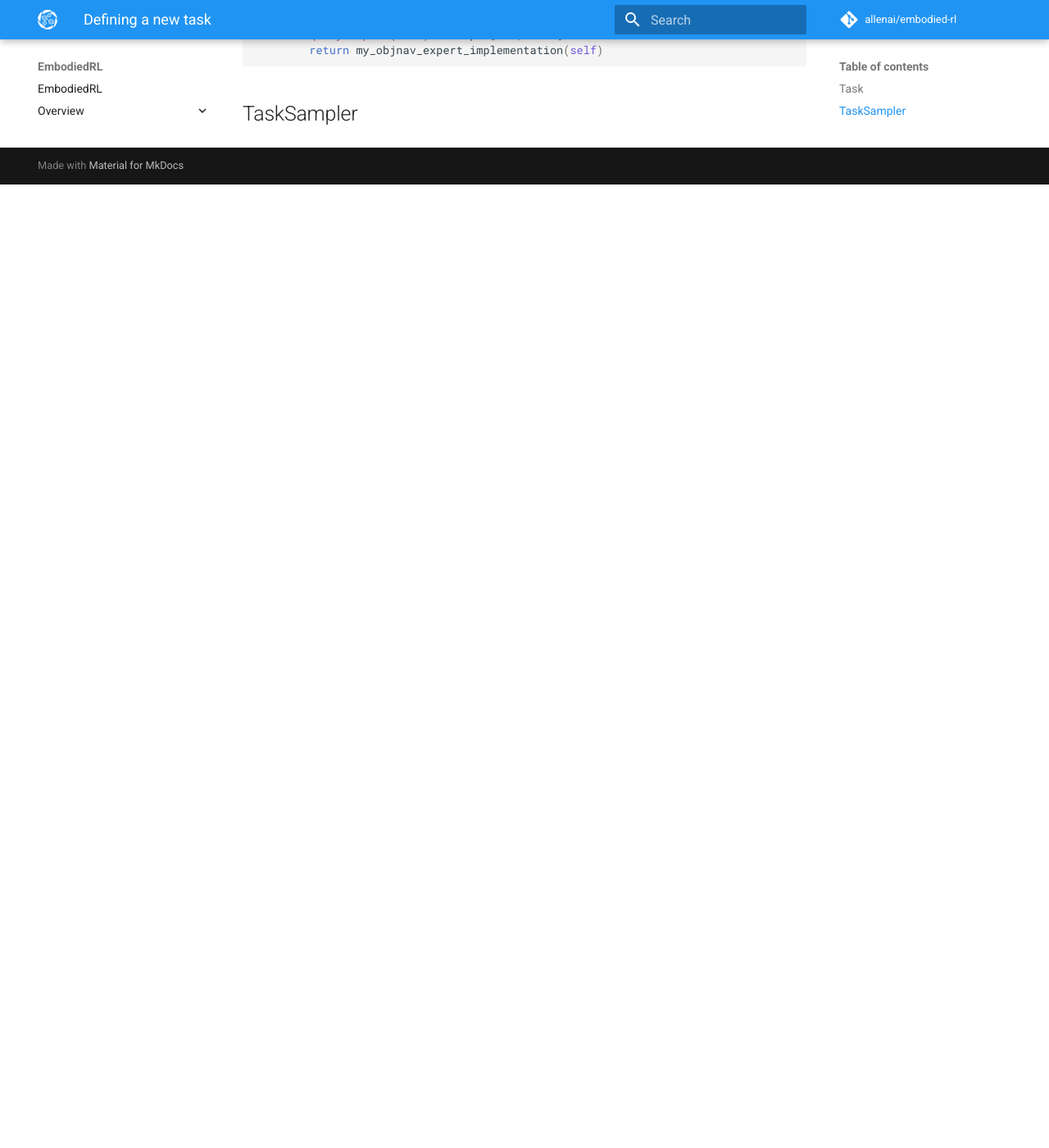
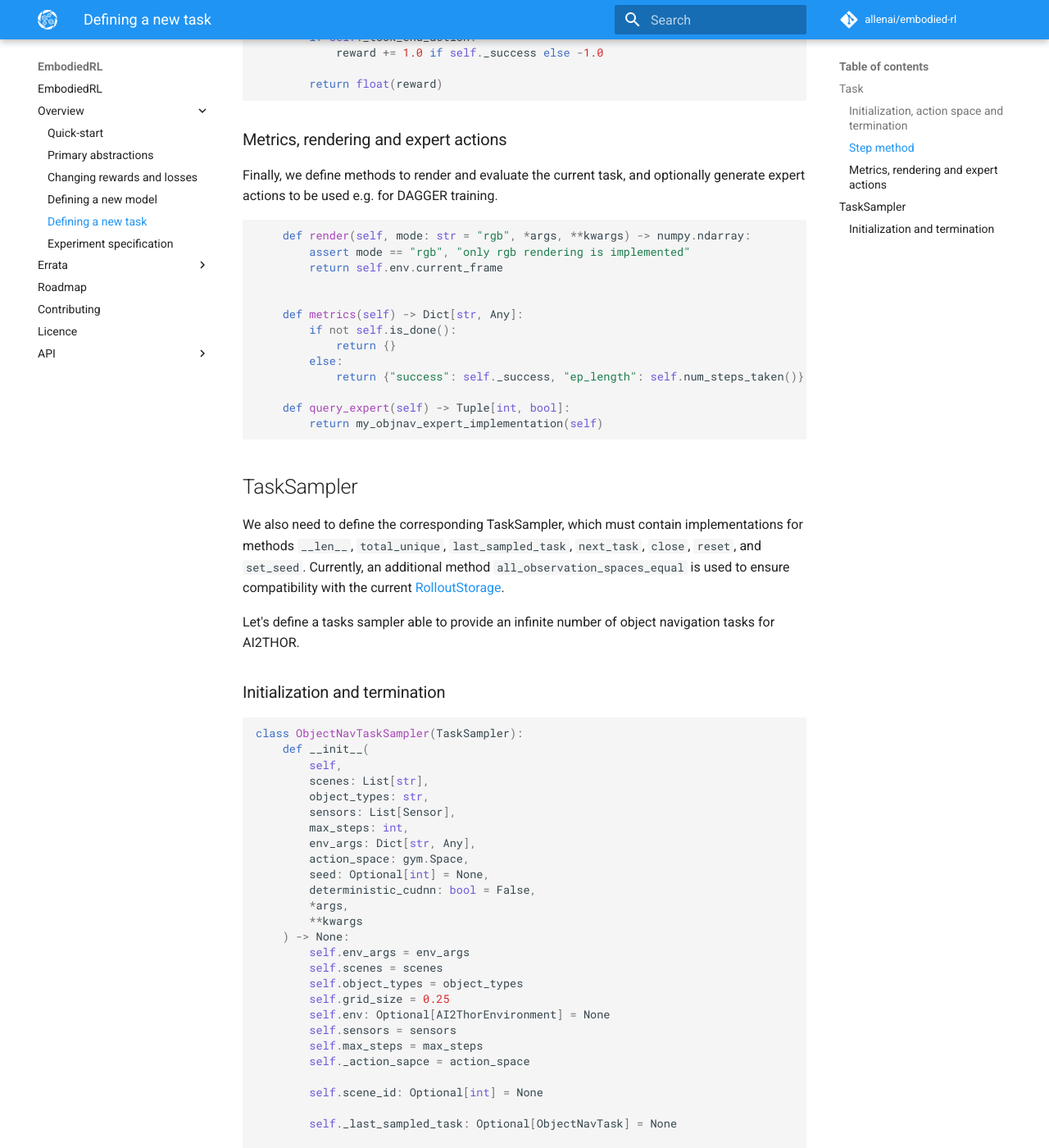
Before and after one commit to allenai/allenact, an MkDocs documentation site: the page built from docs/overview/defining-a-new-task.md, in a window 1280 px wide and 1400 px high, scrolled down 2191 px. Shown: the whole window at 82% size. Built offline with MkDocs 1.6.1 and Material for MkDocs 9.7.7, drawn with Linux system fonts in a browser that asks for light colours; comment, search, counter and statistics services are not loaded; before the commit the page ends 2416 px from its top, so only the background shows below that; some of the changed text lies outside the part shown.

Commit message:
New task finalized

````diff
--- a/docs/overview/defining-a-new-task.md
+++ b/docs/overview/defining-a-new-task.md
@@ -15,8 +15,11 @@
 object of a specific class using a minimal amount of steps and deciding when the goal has been reached.
 
 We need to define the methods `action_space`, `render`, `_step`, `reached_terminal_state`, `action_names`, `close`,
-`metrics`, and `query_expert` from the base `Task` definition:
+`metrics`, and `query_expert` from the base `Task` definition.
 
+
+### Initialization, action space and termination
+Let's start with the definition of the action space and task initialization:
 ```python
 class ObjectNavTask(Task[AI2ThorEnvironment]):
     _actions = (
@@ -45,10 +48,22 @@
     def action_space(self):
         return gym.spaces.Discrete(len(self._actions))
 
-    def render(self, mode: str = "rgb", *args, **kwargs) -> numpy.ndarray:
-        assert mode == "rgb", "only rgb rendering is implemented"
-        return self.env.current_frame
+    @classmethod
+    def action_names(cls) -> Tuple[str, ...]:
+        return cls._actions
+        def reached_terminal_state(self) -> bool:
+        return self._took_end_action
 
+    def close(self) -> None:
+        self.env.stop()
+    ...
+```
+
+### Step method
+Next, we define the main method `_step` that will be called every time the agent produces a new action:
+```python
+class ObjectNavTask(Task[AI2ThorEnvironment]):
+    ...
     def _step(self, action: int) -> RLStepResult:
         action_str = self.action_names()[action]
 
@@ -94,6 +99,18 @@
             reward += 1.0 if self._success else -1.0
 
         return float(reward)
+```
+
+###  Metrics, rendering and expert actions
+
+Finally, we define methods to render and evaluate the current task, and optionally generate expert actions to be used
+e.g. for DAGGER training.
+```python
+
+    def render(self, mode: str = "rgb", *args, **kwargs) -> numpy.ndarray:
+        assert mode == "rgb", "only rgb rendering is implemented"
+        return self.env.current_frame
+
 
     def metrics(self) -> Dict[str, Any]:
         if not self.is_done():
@@ -106,3 +123,111 @@
 ```
 
 ## TaskSampler
+
+We also need to define the corresponding TaskSampler, which must contain implementations for methods `__len__`,
+`total_unique`, `last_sampled_task`, `next_task`, `close`, `reset`, and `set_seed`. Currently,
+an additional method `all_observation_spaces_equal` is used to ensure compatibility with the current
+[RolloutStorage](/api/onpolicy_sync/storage#rolloutstorage).
+
+Let's define a tasks sampler able to provide an infinite number of object navigation tasks for AI2THOR.
+
+### Initialization and termination
+
+```python
+class ObjectNavTaskSampler(TaskSampler):
+    def __init__(
+        self,
+        scenes: List[str],
+        object_types: str,
+        sensors: List[Sensor],
+        max_steps: int,
+        env_args: Dict[str, Any],
+        action_space: gym.Space,
+        seed: Optional[int] = None,
+        deterministic_cudnn: bool = False,
+        *args,
+        **kwargs
+    ) -> None:
+        self.env_args = env_args
+        self.scenes = scenes
+        self.object_types = object_types
+        self.grid_size = 0.25
+        self.env: Optional[AI2ThorEnvironment] = None
+        self.sensors = sensors
+        self.max_steps = max_steps
+        self._action_sapce = action_space
+
+        self.scene_id: Optional[int] = None
+
+        self._last_sampled_task: Optional[ObjectNavTask] = None
+
+        set_seed(seed)
+
+        self.reset()
+
+    def close(self) -> None:
+        if self.env is not None:
+            self.env.stop()
+
+    def reset(self):
+        self.scene_id = 0
+
+    def _create_environment(self) -> AI2ThorEnvironment:
+        env = AI2ThorEnvironment(
+            make_agents_visible=False,
+            object_open_speed=0.05,
+            restrict_to_initially_reachable_points=True,
+            **self.env_args,
+        )
+        return env
+```
+
+# Task sampling
+
+Finally, we need to define methods to determine the number of available tasks (possibly infinite) and sample tasks:
+```python
+
+    @property
+    def __len__(self) -> Union[int, float]:
+        return float("inf")
+
+    @property
+    def total_unique(self) -> Optional[Union[int, float]]:
+        return None
+
+    @property
+    def last_sampled_task(self) -> Optional[ObjectNavTask]:
+        return self._last_sampled_task
+
+    @property
+    def all_observation_spaces_equal(self) -> bool:
+        return True
+
+    def next_task(self) -> Optional[ObjectNavTask]:
+        self.scene_id = random.randint(0, len(self.scenes) - 1)
+        self.scene = self.scenes[self.scene_id]
+
+        if self.env is not None:
+            if scene != self.env.scene_name:
+                self.env.reset(scene)
+        else:
+            self.env = self._create_environment()
+            self.env.reset(scene_name=scene)
+
+        self.env.randomize_agent_location()
+
+        object_types_in_scene = set(
+            [o["objectType"] for o in self.env.last_event.metadata["objects"]]
+        )
+
+        task_info = {"object_type": random.sample(self.object_types, 1)}
+
+        self._last_sampled_task = ObjectNavTask(
+            env=self.env,
+            sensors=self.sensors,
+            task_info=task_info,
+            max_steps=self.max_steps,
+            action_space=self._action_sapce,
+        )
+        return self._last_sampled_task
+```
````
Also changed, not shown: other parts of docs/overview/defining-a-new-task.md (+0 -10 lines).
